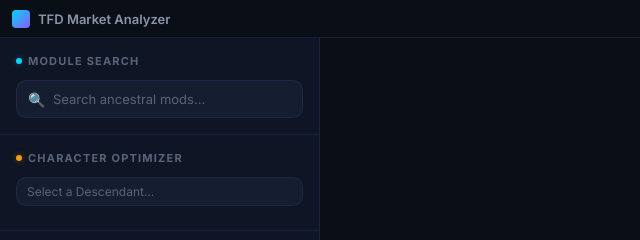
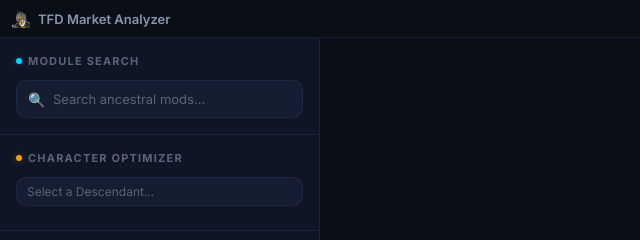
Before and after one commit to MotefiBranch/TFD-Market-Analyzer, an Electron app: page src/ui/index.html in a window 1400 px wide. Shown: the top 240 px of the page, 0-640 px from the left. Drawn offline with nearby package versions, Linux system fonts and the light colour scheme; no server answers.

Commit message:
Update package details and fix icon transparency

```diff
--- a/package.json
+++ b/package.json
@@ -1,7 +1,7 @@
 {
   "name": "tfd-market-analyzer",
   "version": "1.0.0",
-  "description": "The First Descendant Market Analysis Bot — Ancestral Mod Price Tracker",
+  "description": "The First Descendant Market Analysis Bot — Ancestral Module Price Tracker",
   "main": "main.js",
   "scripts": {
     "start": "electron .",
@@ -38,9 +38,9 @@
     ],
     "win": {
       "target": "nsis",
-      "icon": "assets/icons/icon.ico"
+      "icon": "assets/icons/icon.png"
     }
   },
-  "author": "TFD Market Analyzer",
+  "author": "MotefiBranch",
   "license": "MIT"
 }
--- a/src/ui/index.css
+++ b/src/ui/index.css
@@ -90,8 +90,10 @@ html, body {
 
 .title-bar__brand .icon {
   width: 18px; height: 18px;
-  background: linear-gradient(135deg, var(--accent-blue), var(--accent-purple));
-  border-radius: 4px;
+  background-image: url('../../assets/icons/icon.png');
+  background-size: contain;
+  background-repeat: no-repeat;
+  background-position: center;
 }
 
 .title-bar__controls {
```
Also changed, not shown: assets/icons/icon.png (added), latest-2341570685.ico (added).
